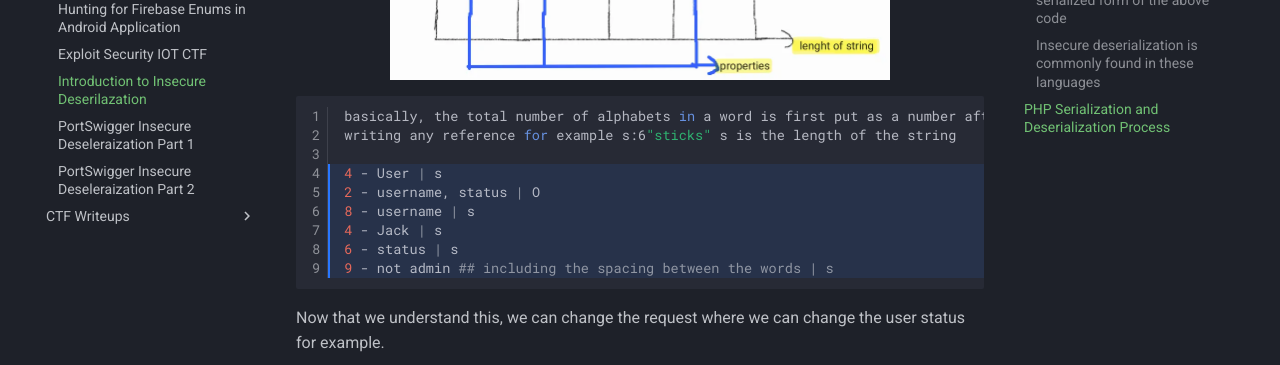
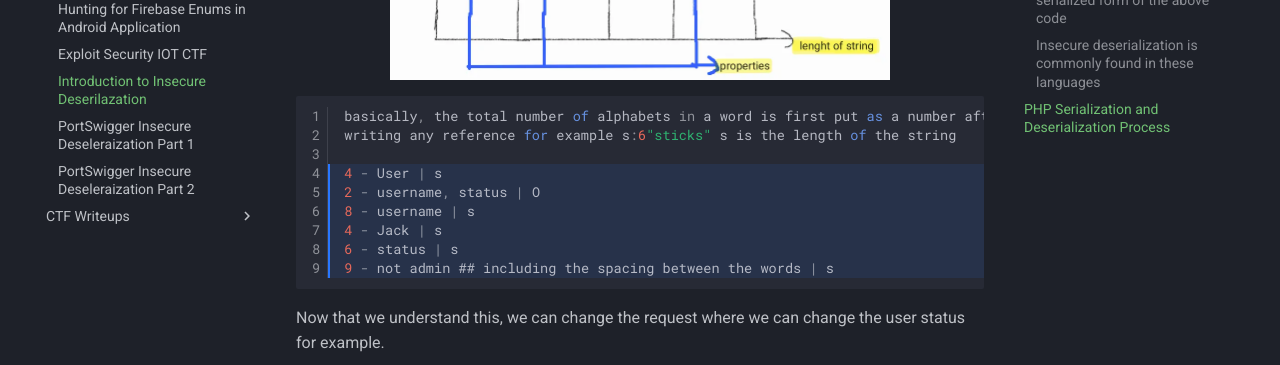
Before and after one commit to Tanish-26/Logic26, an MkDocs documentation site: the page built from docs/Blogs/Introduction-to-Insecure-Deserialization.md, in a window 1280 px wide and 900 px high, scrolled down 1912 px. Shown: the part 153-518 px from the top of the window. Built offline with MkDocs 1.6.1 and Material for MkDocs 9.7.7, drawn with Linux system fonts in a browser that asks for light colours; comment, search, counter and statistics services are not loaded.

````diff
--- a/docs/Blogs/Introduction-to-Insecure-Deserialization.md
+++ b/docs/Blogs/Introduction-to-Insecure-Deserialization.md
@@ -81,7 +81,7 @@
 ![Open Lightbox](../assets/id2.webp){ .glightbox .center width="500" }
 
 
-```bash linenums="1" hl_lines="4-9"
+```js linenums="1" hl_lines="4-9"
 basically, the total number of alphabets in a word is first put as a number after
 writing any reference for example s:6"sticks" s is the length of the string
 
````
